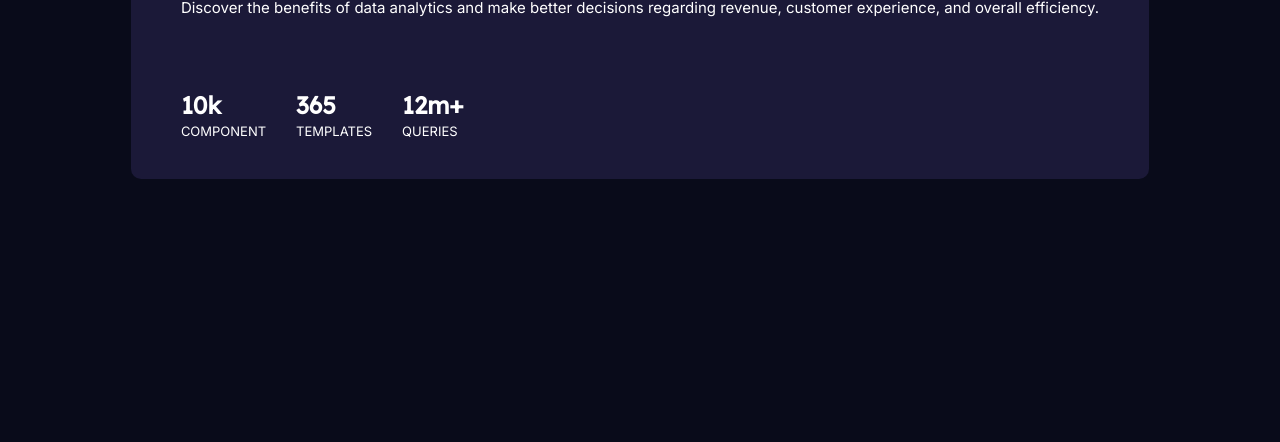
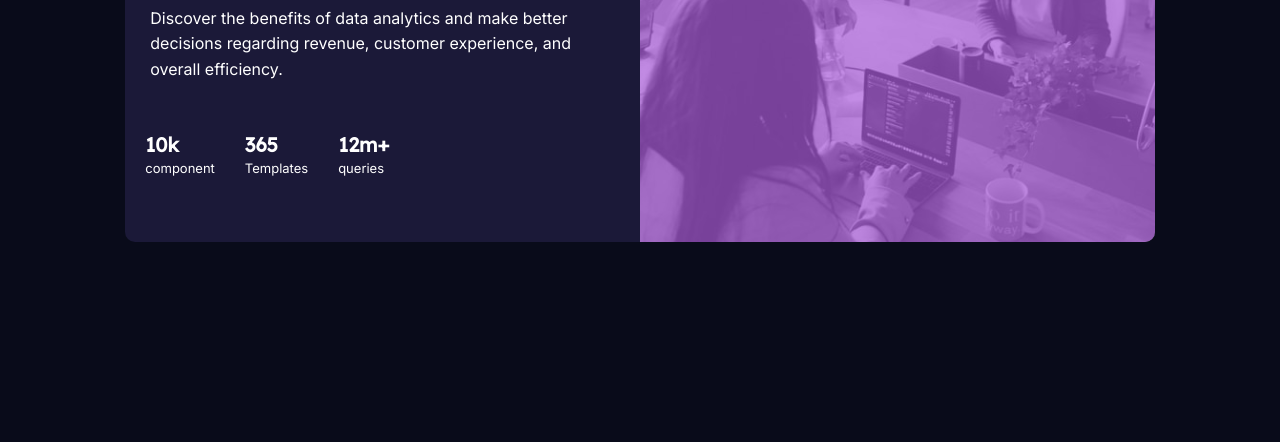
Before and after one commit to aydom669/Stats-Preview-Card-Component-using-HTML-CSS, a plain HTML site: page index.html in a window 1280 px wide. Shown: the part 358-800 px from the top of the page. Drawn offline with Linux system fonts and the light colour scheme.

Commit message:
novo css

```diff
--- a/style.css
+++ b/style.css
@@ -1,3 +1,7 @@
+
+@import url('https://fonts.googleapis.com/css2?family=Inter:wght@400;700&display=swap');
+@import url('https://fonts.googleapis.com/css2?family=Lexend+Deca&display=swap');
+
 :root {
   --very-dark-blue: hsl(233, 47%, 7%);
   --dark-desaturated-blue: hsl(244, 38%, 16%);
@@ -14,77 +18,78 @@
 }
 
 img {
-    max-width: 100%;
+  width: 100%;
 }
 
-  ul {
-    list-style-type: none;
+.card__span {
+  color: var(--soft-violet);
 }
 
-  body {
-    font-family: "Inter", sans-serif;
-    background-color: var(--very-dark-blue);
+.lista__span {
+  display: block;
+  text-transform: lowercase;
+  margin-bottom: 3px;
+  font-family: "Lexend Deca", sans-serif;
+  font-size: 20px;
+  font-weight: 700;
 }
+
+.lista {
+  list-style: none;
+}
+
 p {
-    font-size: 15px;
+  font-size: 17px;
   line-height: 1.6;
 }
-  .container{
-    background-color: var(--dark-desaturated-blue);
-    color: white;
-    margin: 50px 20px;
-    padding: 0 0 20px;
-    border-radius: 10px;
-    text-align: center;
-  }
-  .container .picture{
-    background: url(images/image-header-mobile.jpg)no-repeat center/cover;
-    height: 400px;
-    border-radius: 10px 10px 0 0;
+
+
+
+
+body {
+  background-color: var(--very-dark-blue);
+  font-family: "Inter", sans-serif;
 }
 
-  .container .picture .overlay{
-    background-color: hsla(277, 64%, 61%, 0.7);
-    height: 400px;
-    border-radius: 10px 10px 0 0;
+.container {
+  background-color: var(--dark-desaturated-blue);
+  margin: 50px 20px;
+  border-radius: 10px;
+  padding: 0 0 20px;
+  text-align: center;
+
 }
 
-  .container .card h1{
+.conteiner-img {
+  height: 400px;
+  background: url(images/image-header-mobile.jpg) no-repeat center/cover;
+  border-radius: 10px 10px 0px 0px;
+  margin-bottom: 2.125rem;
+}
+
+.conteiner-img__overlay {
+  height: 400px;
+  background-color: hsla(277, 64%, 61%, 0.7);
+  border-radius: 10px 10px 0px 0px;
+}
+
+.card {
+  color: white;
+}
+
+.card__titulo {
   margin: 30px 0 20px;
   padding: 0 20px;
   line-height: 1.3;
 }
 
-  .container .card h1 span{
-    color: var(--soft-violet);
+.card__subtitulo {
+  margin-bottom: 30px;
+  padding: 0 25px;
 }
 
-  .container .card p{
-    padding: 0 20px;
-    margin-bottom: 30px;
-  }
-
-  .container .card ul li{
-    margin-bottom: 20px;
-    text-transform: uppercase;
-  }
-
-  .container .card ul li span{
-    display: block;
-    text-transform: lowercase;
-    font-weight: 700;
-    font-family: "Lexend Deca", sans-serif;
-  }
-
-  .attribution {
-    font-size: 11px;
-    text-align: center;
-    color: var(--white);
-    padding-bottom: 20px;
-  }
-
-  .attribution a {
-    color: hsl(228, 45%, 44%);
+.lista li{
+  margin-bottom: 15px;
 }
 
 @media (min-width: 768px){
@@ -96,45 +101,40 @@
     padding: 0;
     text-align: left;
   }
-    .container .picture{
+  .conteiner-img {
     background: url(images/image-header-desktop.jpg) no-repeat center/cover;
     min-width: 50%;
+    height: 400px;
+    margin: 0;
     border-radius:  0 10px 10px 0;
   }
-    .container .picture .overlay{
+  .conteiner-img__overlay {
     background-color: hsla(277, 64%, 61%, 0.7);
     height: 400px;
     border-radius: 0 10px 10px 0;
   }
-    .container .card ul{
+  .card__titulo {
+    padding: 0 30px;
+  }
+  .card__subtitulo{
+    font-size: 16px;
+  }
+  .lista {
     padding: 20px;
     display: flex;
+
   }
-    .container .card ul li {
+  .lista li {
     margin-right: 30px;
     font-size: 13px;
   }
-    .container .card ul li span{
-      display: block;
-      text-transform: lowercase;
-      font-weight: 700;
-      font-family: "Lexend Deca", sans-serif;
-      font-size: 24px;
-      margin-bottom: 3px;
-    }
 }
 @media (min-width: 992px){
-    body{
+  body {
       display: flex;
       flex-direction: column;
       align-items: center;
       justify-content: center;
       min-height: 100vh;
  }
-    .container .card:nth-child(2) {
-      padding: 0 30px;
 }
-    .container .card p {
-      margin-bottom: 50px;
-    }
-  }
```
Lines whose indentation alone changed are shown as unchanged.
